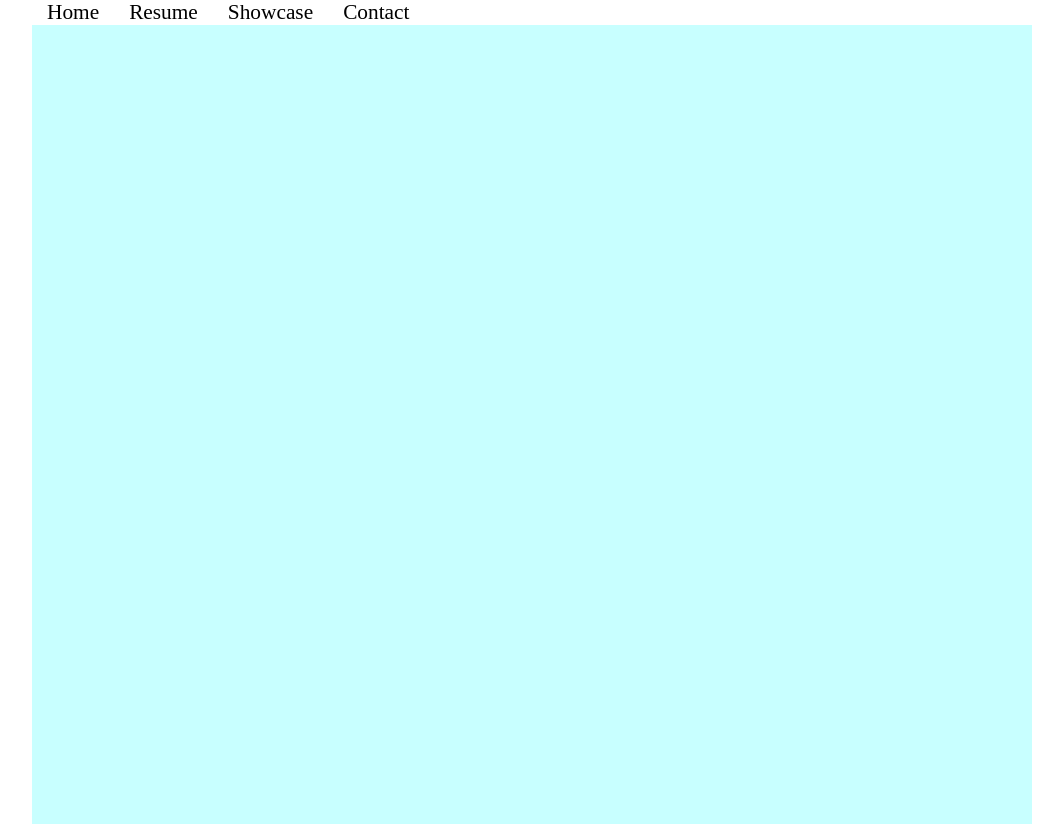
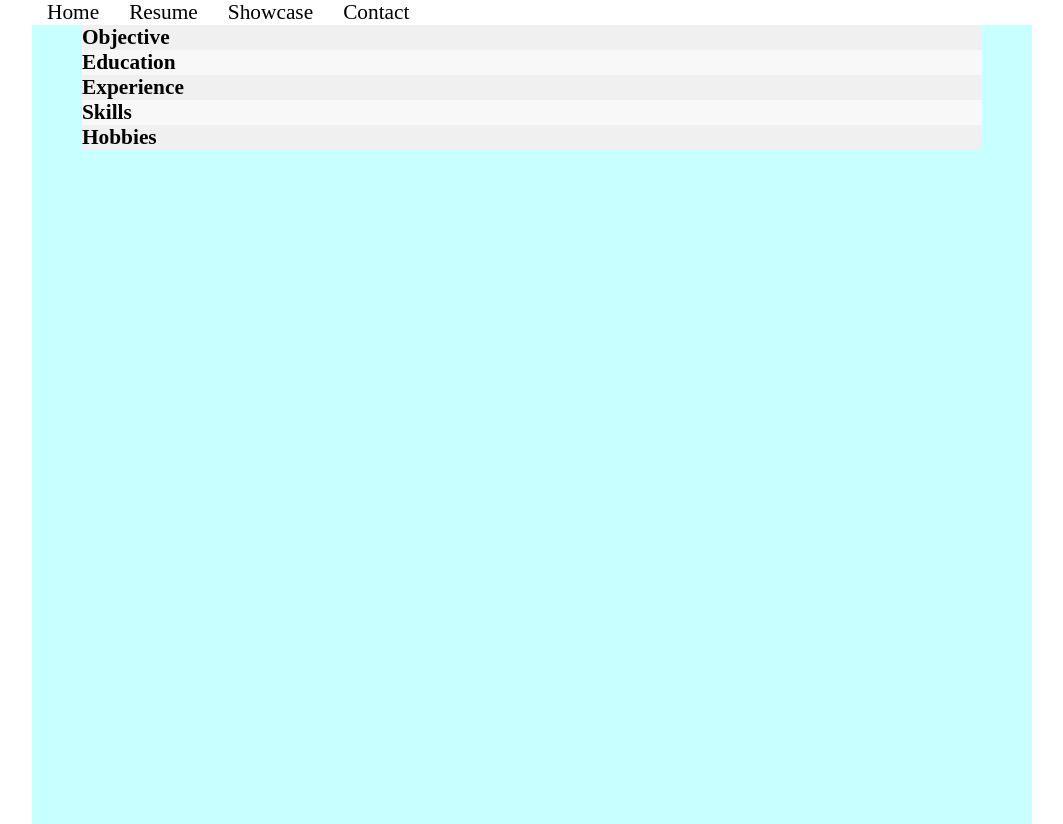
Before and after one commit to Christopotamus/portfolio, a Django app: template templates/resume.html in a window 1280 px wide. Shown: the part 100-924 px from the top of the page, without its empty margins (108-1171 px from the left). Run offline with Django 3.2, Linux system fonts and the light colour scheme; the template is opened without the code that fills it, so the values that code supplies are empty; some libraries are stand-ins or nearby versions.

Commit message:
Added resume sections with Nth-child selectors for zebra striping

```diff
--- a/static/styles/main.css
+++ b/static/styles/main.css
@@ -46,10 +46,22 @@ html, body{
     margin-right:10px;
 }
 #resume-wrap{
+    position:relative;
     width:900px;
     height:800px;
     margin-left:auto;
     margin-right:auto;
+}
+.resume-section{
+   background-color:#F8F8F8;
+}
+.resume-section:nth-child(odd){
+   background-color:#F0F0F0;
+}
+.resume-section-head{
+    font-size:16pt;
+    font-weight:bold;
+
 }
 #footer{
     position:relative;
--- a/templates/resume.html
+++ b/templates/resume.html
@@ -2,6 +2,21 @@
 {% block title %}Christopher Budd's Resume{% endblock %}
 {% block content %}
 <div id='resume-wrap'>
+    <div class='resume-section'>
+        <div class='resume-section-head'>Objective</div>
+    </div>
+    <div class='resume-section'>
+        <div class='resume-section-head'>Education</div>
+    </div>
+    <div class='resume-section'>
+        <div class='resume-section-head'>Experience</div>
+    </div>
+    <div class='resume-section'>
+        <div class='resume-section-head'>Skills</div>
+    </div>
+    <div class='resume-section'>
+        <div class='resume-section-head'>Hobbies</div>
+    </div>
 
 </div>
 {% endblock %}
```
